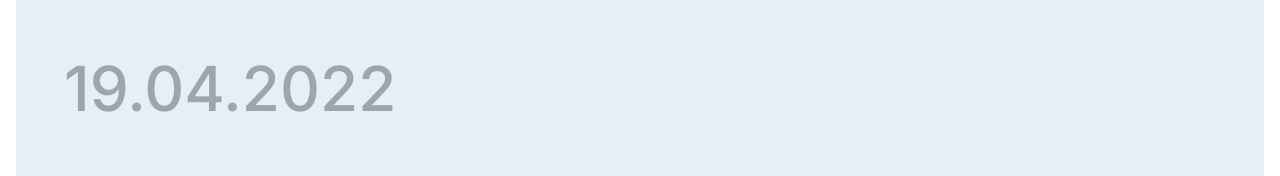
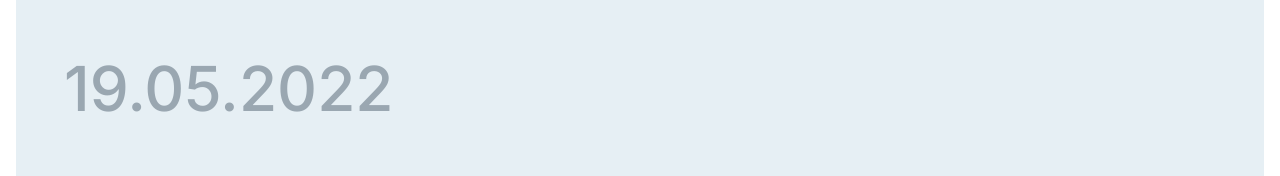
Before and after one commit to julianpetrini/vue-project-opportunity-welcome, a Vue app: page / in a window 1280 px wide. Shown: the part 157-333 px from the top of the page. Built offline with nearby package versions, Linux system fonts and the light colour scheme.

Commit message:
up to date

```diff
--- a/src/App.vue
+++ b/src/App.vue
@@ -57,7 +57,7 @@ export default {
     currentDateTime() {
       const current = new Date();
       const dia = current.getDate();
-      const mes = current.getMonth();
+      const mes = (current.getMonth()+1);
       const year = current.getFullYear();
       const dateTime = dia + "." + mes + "." + year;
       if (mes < 10) {
@@ -70,12 +70,13 @@ export default {
 </script>
 
 <style>
+
 @import url("https://fonts.googleapis.com/css2?family=Inter:wght@400;500;700;900&display=swap");
 
 /* LAYOUT */
 #app {
   background-color: #e6eff4;
-  font-family: "Inter", sans-serif;
+  font-family: "Inter", sans-serif, arial;
   text-align: center;
   color: #2c3e50;
   margin: 0;
```
